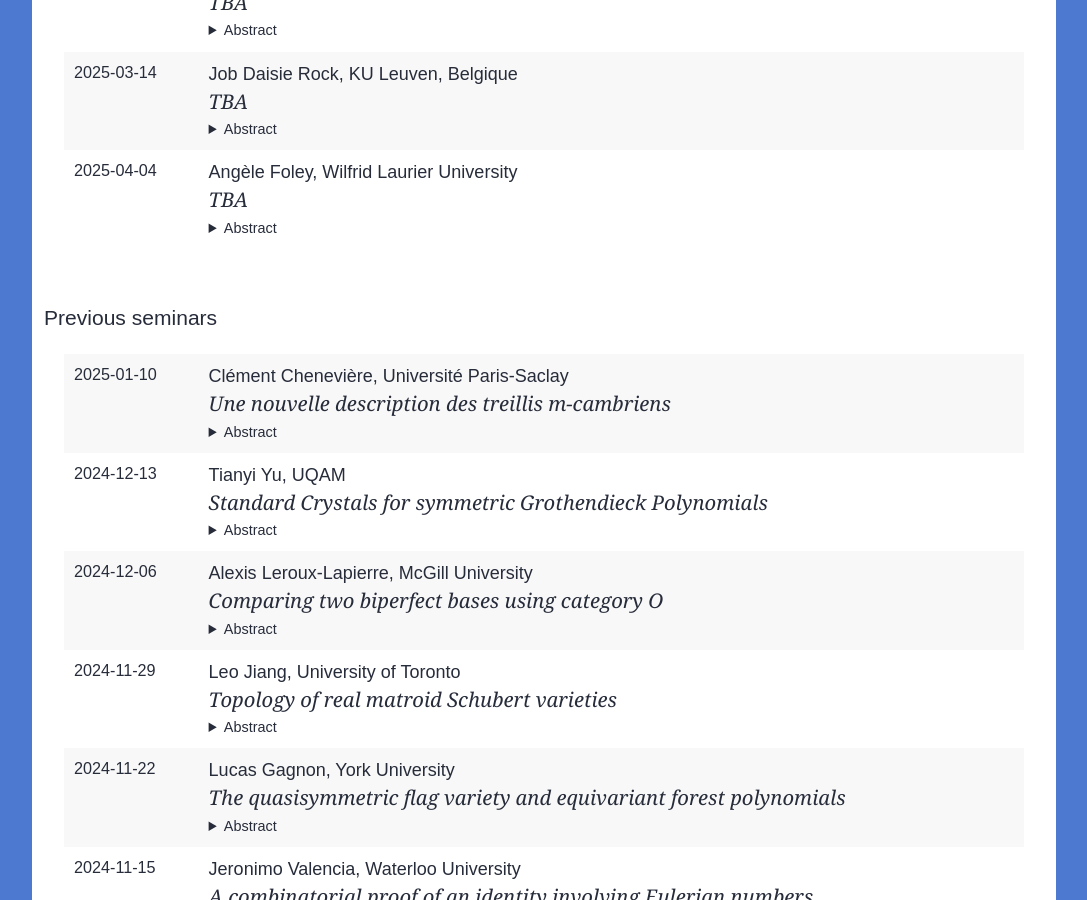
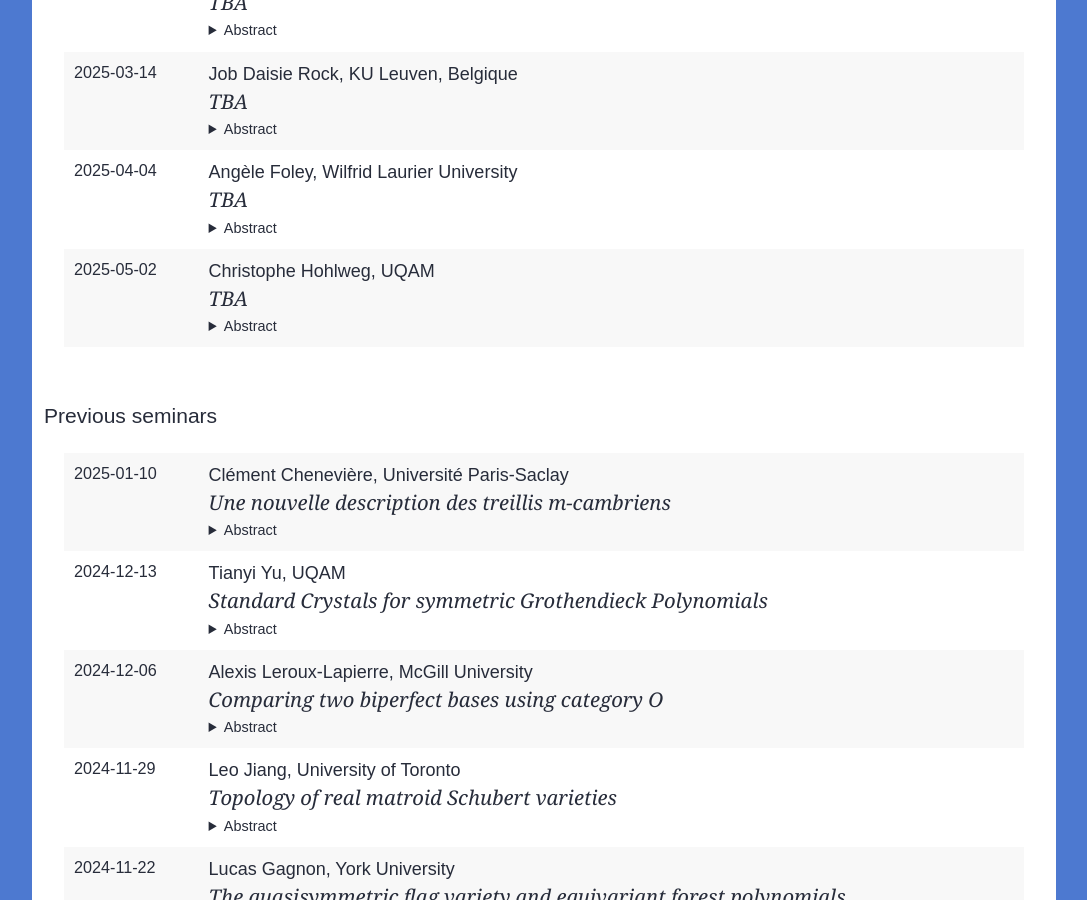
Before and after one commit to lacim-uqam/lacim-uqam.github.io, a Jekyll site: the page built from en/seminar.md, in a window 1280 px wide and 900 px high, scrolled down 1208 px. Shown: the whole window, without its empty margins (96-1183 px from the left). Built offline with Jekyll 4.4.1, drawn with Linux system fonts in a browser that asks for light colours; formulas are drawn with MathJax 3; our own code applies the rules of GitHub Pages for plain Markdown files.

Commit message:
Update lacim-seminar.yml

```diff
--- a/_data/lacim-seminar.yml
+++ b/_data/lacim-seminar.yml
@@ -1,3 +1,11 @@
+- speaker: Christophe Hohlweg
+  affiliation: UQAM
+  title: >
+    TBA
+  date: 2025-05-02
+  abstract: >
+    TBA
+
 - speaker: Angèle Foley
   affiliation: Wilfrid Laurier University
   title: >
```
